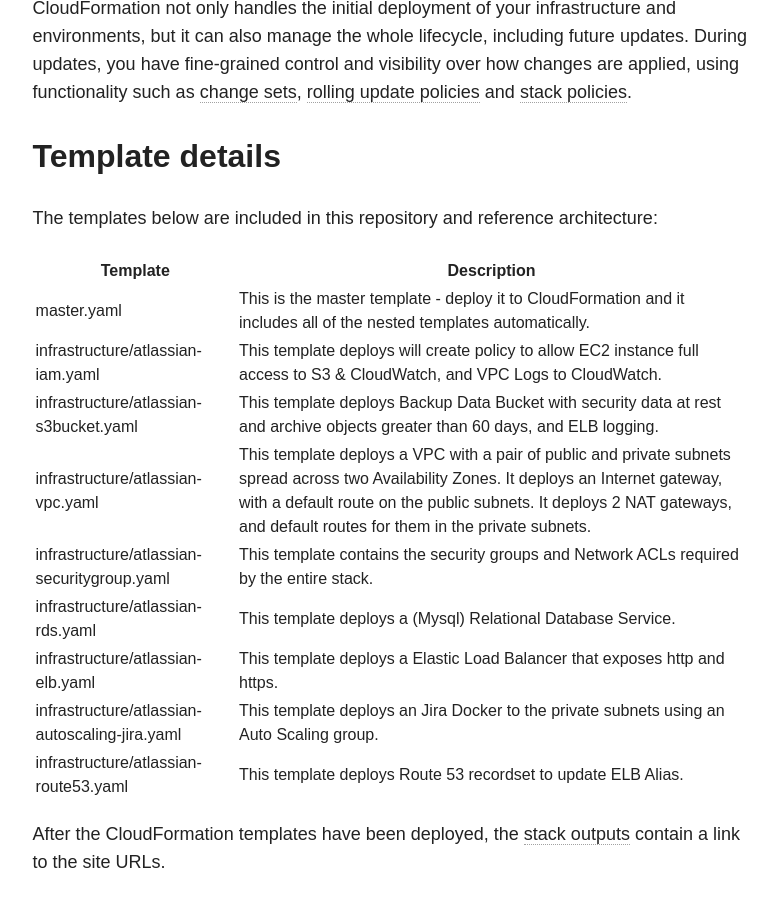
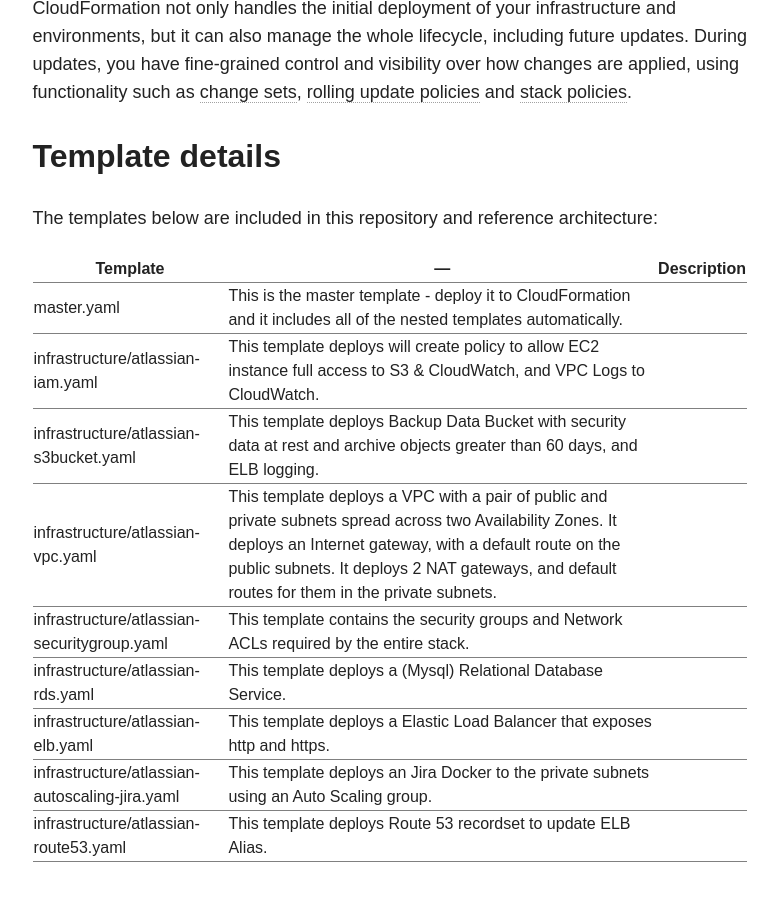
Before and after one commit to thinegan/thinegan.github.io, a Jekyll site: the page built from _posts/articles/2017-10-23-AWS-Self-Healing-Jira.md, in a window 1280 px wide and 900 px high, scrolled down 4422 px. Shown: the whole window, without its empty margins (347-1125 px from the left). Built offline with Jekyll 4.4.1, drawn with Linux system fonts in a browser that asks for light colours; nearby versions of some CDN libraries; comment, search, counter and statistics services are not loaded.

Commit message:
syntax fix2

```diff
--- a/_posts/articles/2017-10-23-AWS-Self-Healing-Jira.md
+++ b/_posts/articles/2017-10-23-AWS-Self-Healing-Jira.md
@@ -64,17 +64,29 @@ CloudFormation not only handles the initial deployment of your infrastructure an
 
 The templates below are included in this repository and reference architecture:
 
-| Template | Description |
-| --- | --- |
+| Template  |---| Description |
+|-----------|---|:------------|
 | [master.yaml](master.yaml) | This is the master template - deploy it to CloudFormation and it includes all of the nested templates automatically. |
+|-----------|---|:------------|
 | [infrastructure/atlassian-iam.yaml](infrastructure/atlassian-iam.yaml) | This template deploys will create policy to allow EC2 instance full access to S3 & CloudWatch, and VPC Logs to CloudWatch. |
+|-----------|---|:------------|
 | [infrastructure/atlassian-s3bucket.yaml](infrastructure/atlassian-s3bucket.yaml) | This template deploys Backup Data Bucket with security data at rest and archive objects greater than 60 days, and ELB logging. |
+|-----------|---|:------------|
 | [infrastructure/atlassian-vpc.yaml](infrastructure/atlassian-vpc.yaml) | This template deploys a VPC with a pair of public and private subnets spread across two Availability Zones. It deploys an [Internet gateway](http://docs.aws.amazon.com/AmazonVPC/latest/UserGuide/VPC_Internet_Gateway.html), with a default route on the public subnets. It deploys 2 [NAT gateways](http://docs.aws.amazon.com/AmazonVPC/latest/UserGuide/vpc-nat-comparison.html), and default routes for them in the private subnets. |
+|-----------|---|:------------|
 | [infrastructure/atlassian-securitygroup.yaml](infrastructure/atlassian-securitygroup.yaml) | This template contains the [security groups](http://docs.aws.amazon.com/AmazonVPC/latest/UserGuide/VPC_SecurityGroups.html) and [Network ACLs](http://docs.aws.amazon.com/AmazonVPC/latest/UserGuide/VPC_ACLs.html) required by the entire stack. |
+|-----------|---|:------------|
 | [infrastructure/atlassian-rds.yaml](infrastructure/atlassian-rds.yaml) | This template deploys a (Mysql) Relational Database Service. |
+|-----------|---|:------------|
 | [infrastructure/atlassian-elb.yaml](infrastructure/atlassian-elb.yaml) | This template deploys a Elastic Load Balancer that exposes http and https. |
+|-----------|---|:------------|
 | [infrastructure/atlassian-autoscaling-jira.yaml](infrastructure/atlassian-autoscaling-jira.yaml) | This template deploys an Jira Docker to the private subnets using an Auto Scaling group. |
+|-----------|---|:------------|
 | [infrastructure/atlassian-route53.yaml](infrastructure/atlassian-route53.yaml) | This template deploys Route 53 recordset to update ELB Alias. |
+|-----------|---|:------------|
+|
+|-----------|---|:------------|
+{: rules="groups"}
 
 After the CloudFormation templates have been deployed, the [stack outputs](http://docs.aws.amazon.com/AWSCloudFormation/latest/UserGuide/outputs-section-structure.html) contain a link to the site URLs.
 
```
